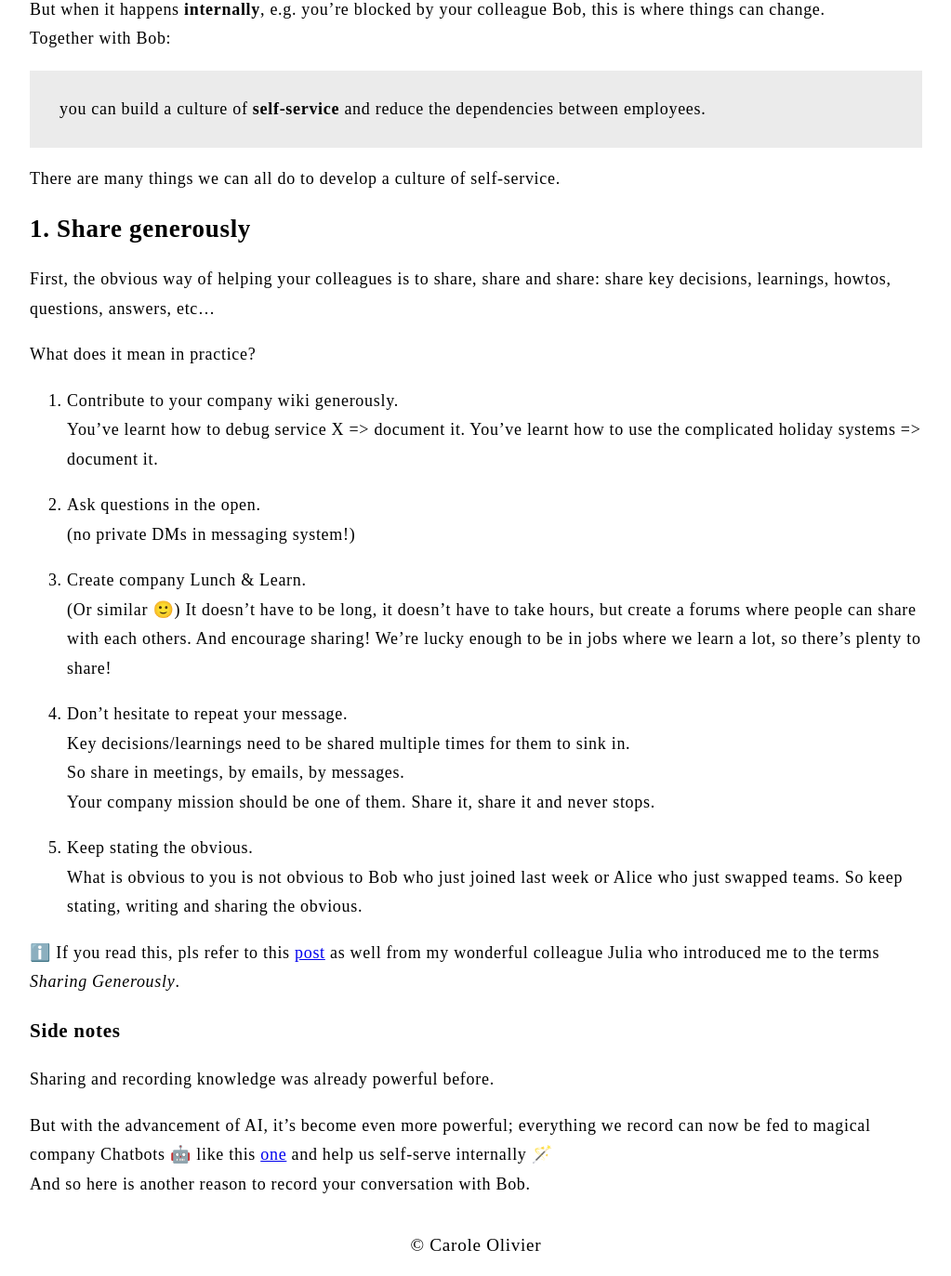
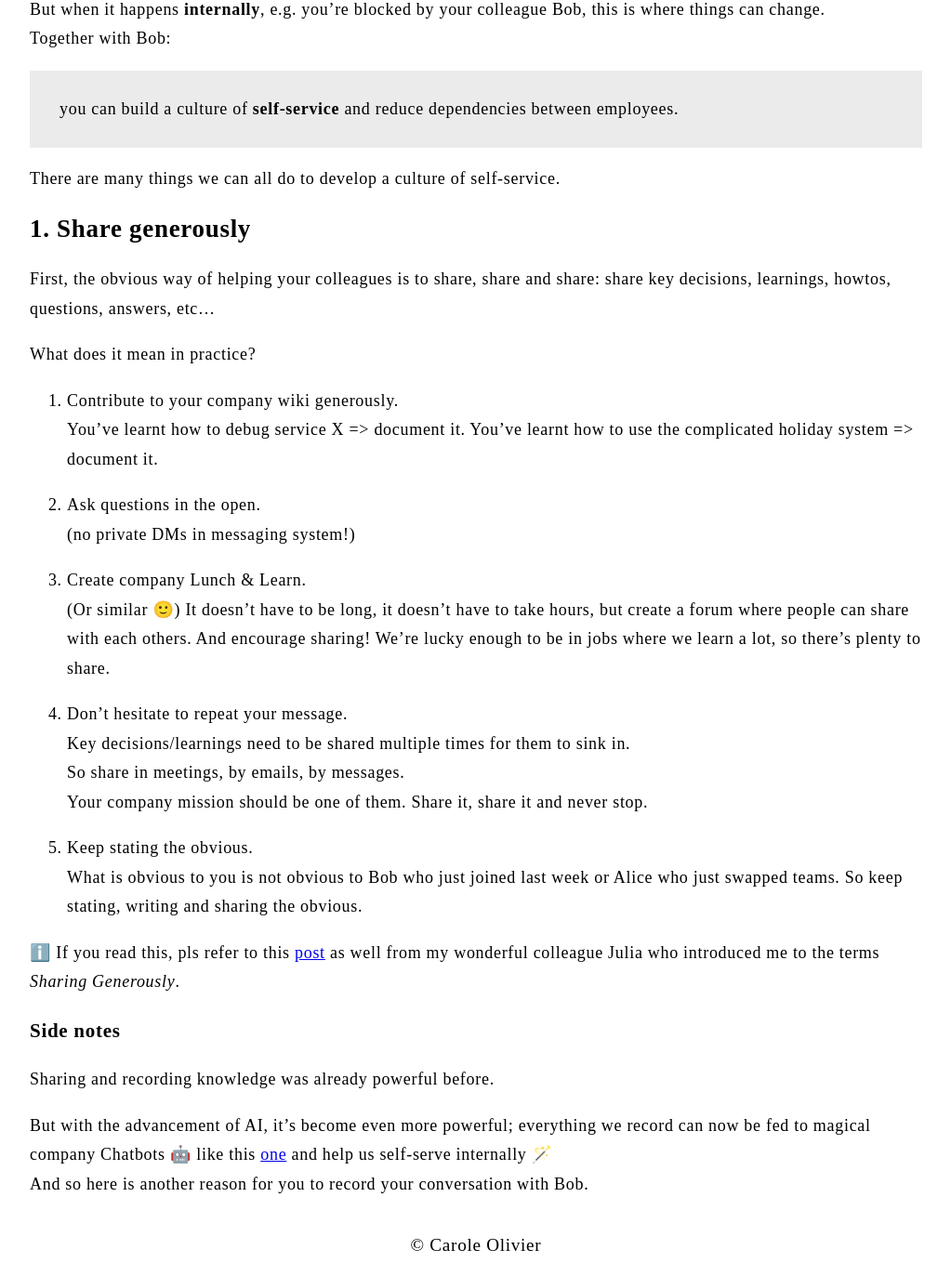
Before and after one commit to caroleolivier/caroleolivier.github.io, a Jekyll site: the page built from _posts/2024-03-03-culture-self-service-sharing.md, in a window 1280 px wide. Shown: the part 637-2010 px from the top of the page at 93% size, without its empty margins (128-1151 px from the left). Built offline with Jekyll 4.4.1, drawn with Linux system fonts in a browser that asks for light colours.

Commit message:
fix: correct grammar

```diff
--- a/_posts/2024-03-03-culture-self-service-sharing.md
+++ b/_posts/2024-03-03-culture-self-service-sharing.md
@@ -20,7 +20,7 @@ The only thing one can do is try to anticipate these times.
 But when it happens **internally**, e.g. you're blocked by your colleague Bob, this is where things can change.
 Together with Bob:
 
-> you can build a culture of **self-service** and reduce the dependencies between employees.
+> you can build a culture of **self-service** and reduce dependencies between employees.
 
 There are many things we can all do to develop a culture of self-service.
 
@@ -32,20 +32,20 @@ What does it mean in practice?
 
 1. Contribute to your company wiki generously.
    You've learnt how to debug service X => document it.
-   You've learnt how to use the complicated holiday systems => document it.
+   You've learnt how to use the complicated holiday system => document it.
 
 2. Ask questions in the open.
    (no private DMs in messaging system!)
 
 3. Create company Lunch & Learn.
    (Or similar 🙂)
-   It doesn't have to be long, it doesn't have to take hours, but create a forums where people can share with each others.
-   And encourage sharing! We're lucky enough to be in jobs where we learn a lot, so there's plenty to share!
+   It doesn't have to be long, it doesn't have to take hours, but create a forum where people can share with each others.
+   And encourage sharing! We're lucky enough to be in jobs where we learn a lot, so there's plenty to share.
 
 4. Don't hesitate to repeat your message.
    Key decisions/learnings need to be shared multiple times for them to sink in.
    So share in meetings, by emails, by messages.
-   Your company mission should be one of them. Share it, share it and never stops.
+   Your company mission should be one of them. Share it, share it and never stop.
 
 5. Keep stating the obvious.
    What is obvious to you is not obvious to Bob who just joined last week or Alice who just swapped teams.
@@ -58,4 +58,4 @@ What does it mean in practice?
 Sharing and recording knowledge was already powerful before.
 
 But with the advancement of AI, it's become even more powerful; everything we record can now be fed to magical company Chatbots 🤖 like this [one](https://dust.tt/) and help us self-serve internally 🪄
-And so here is another reason to record your conversation with Bob.
+And so here is another reason for you to record your conversation with Bob.
```
